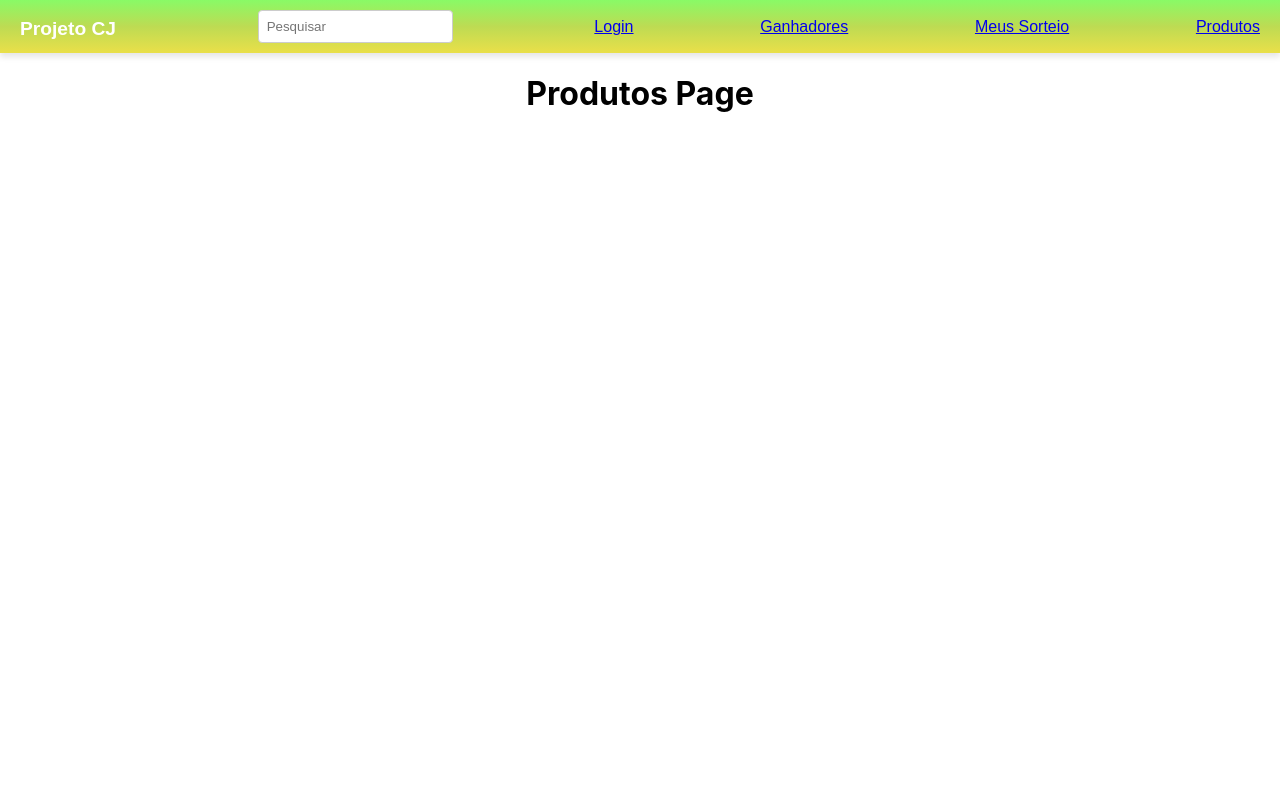
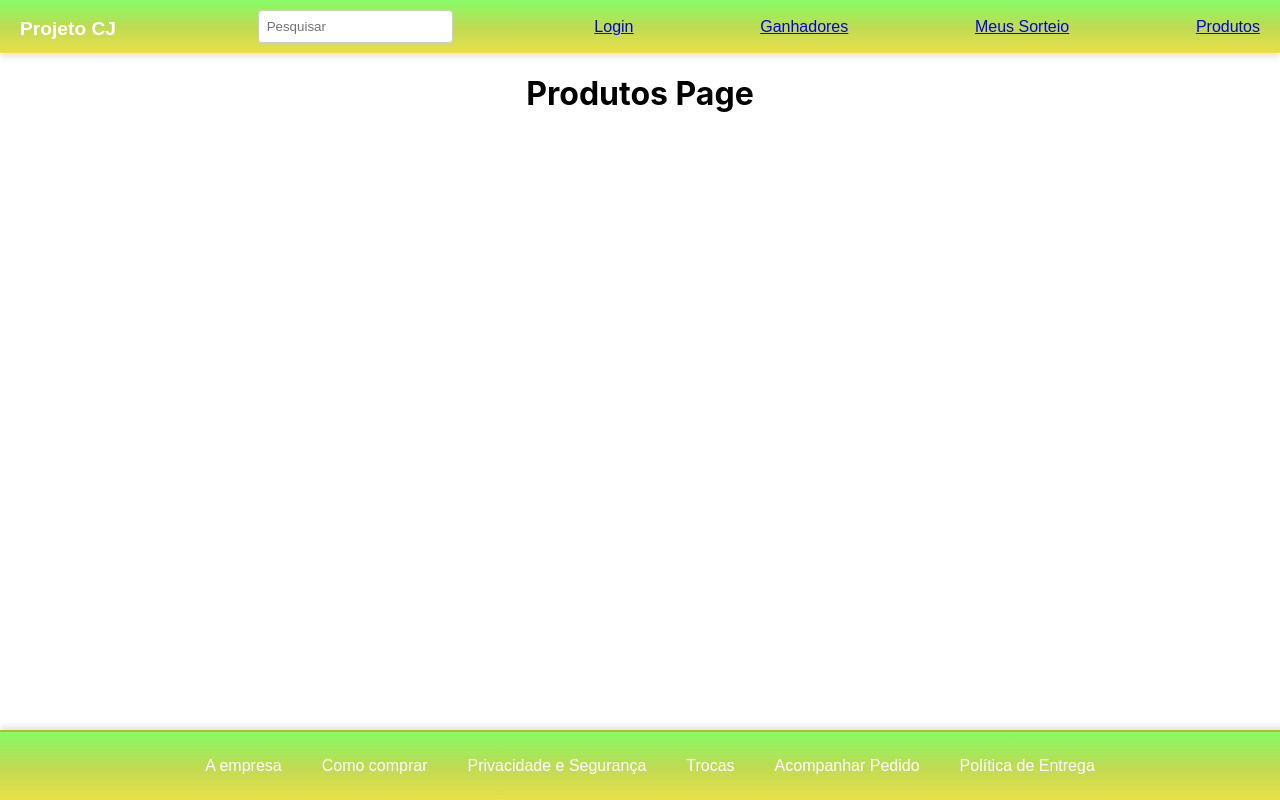
Before and after one commit to joaosqp/projectCJ, a React (Create React App) app in the folder projetocj/: page /Produtos in a window 1280 px wide. Built offline with nearby package versions, Linux system fonts and the light colour scheme.

Commit message:
Footer criada

```diff
--- a/projetocj/src/components/Footer/footer.css
+++ b/projetocj/src/components/Footer/footer.css
@@ -0,0 +1,37 @@
+/* footer.css */
+footer {
+    position: fixed;
+    bottom: 0;
+    left: 0;
+    width: 100%;
+    background-image: linear-gradient(#3ff7079d, #a2cc0bb4, #e2d407bb);
+    display: flex;
+    flex-wrap: wrap;
+    justify-content: center;
+    align-items: center;
+    padding: 15px 10px;
+    color: #fff;
+    font-family: Arial, sans-serif;
+    box-shadow: 0 -4px 6px rgba(0, 0, 0, 0.1);
+    border-top: 2px solid #a2cc0b;
+    z-index: 1000; /* Garante que o footer ficará acima de outros elementos */
+}
+
+footer label {
+    margin: 10px;
+}
+
+footer a {
+    text-decoration: none;
+    color: #fff;
+    font-size: 1rem;
+    padding: 5px 10px;
+    border-radius: 4px;
+    transition: background-color 0.3s ease, color 0.3s ease;
+}
+
+footer a:hover {
+    background-color: #3ff7079d;
+    color: #000;
+    box-shadow: 0 2px 5px rgba(0, 0, 0, 0.2);
+}
--- a/projetocj/src/components/Footer/index.js
+++ b/projetocj/src/components/Footer/index.js
@@ -0,0 +1,30 @@
+import React from 'react';
+import { Link } from 'react-router-dom';
+import './footer.css';
+
+const Footer = () => {
+    return (
+        <footer>
+            <label className="sobrenos">
+                <Link to="/aempresa" className="aempresa">A empresa</Link>
+            </label>
+            <label className="comocomprar">
+                <Link to="/comocomprar" className="comocomprar">Como comprar</Link>
+            </label>
+            <label className="privacidade">
+                <Link to="/privacidade" className="privacidade">Privacidade e Segurança</Link>
+            </label>
+            <label className="trocas">
+                <Link to="/trocas" className="trocas">Trocas</Link>
+            </label>
+            <label className="acompanharpedido">
+                <Link to="/acompanharpedido" className="acompanharpedido">Acompanhar Pedido</Link>
+            </label>
+            <label className="politicadeentrega">
+                <Link to="/politicadeentrega" className="politicadeentrega">Política de Entrega</Link>
+            </label>
+        </footer>
+    );
+};
+
+export default Footer;
--- a/projetocj/src/routes.js
+++ b/projetocj/src/routes.js
@@ -1,6 +1,7 @@
 import { BrowserRouter, Routes, Route } from 'react-router-dom';
 
 import Header from './components/Header';
+import Footer from './components/Footer';
 
 import Home from './pages/Home';
 import Login from './pages/Login';
@@ -19,6 +20,7 @@ function RoutesApp() {
         <Route path="/MeusSorteios" element={<MeusSorteios />} />
         <Route path="/Produtos" element={<Produtos />} />
       </Routes>
+      <Footer />
     </BrowserRouter>
   );
 }
```
Also changed, not shown: projetocj/src/pages/Footer/Comocomprar/Comocomprar.css (added), projetocj/src/pages/Footer/Comocomprar/index.js (added).
